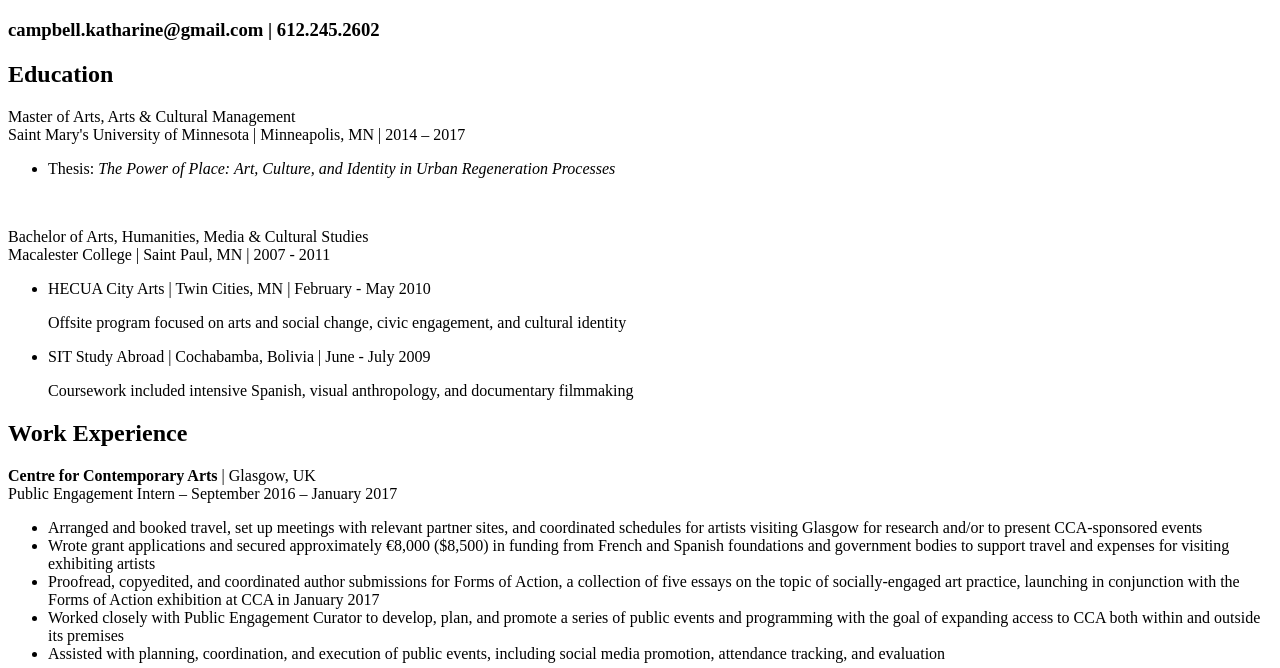
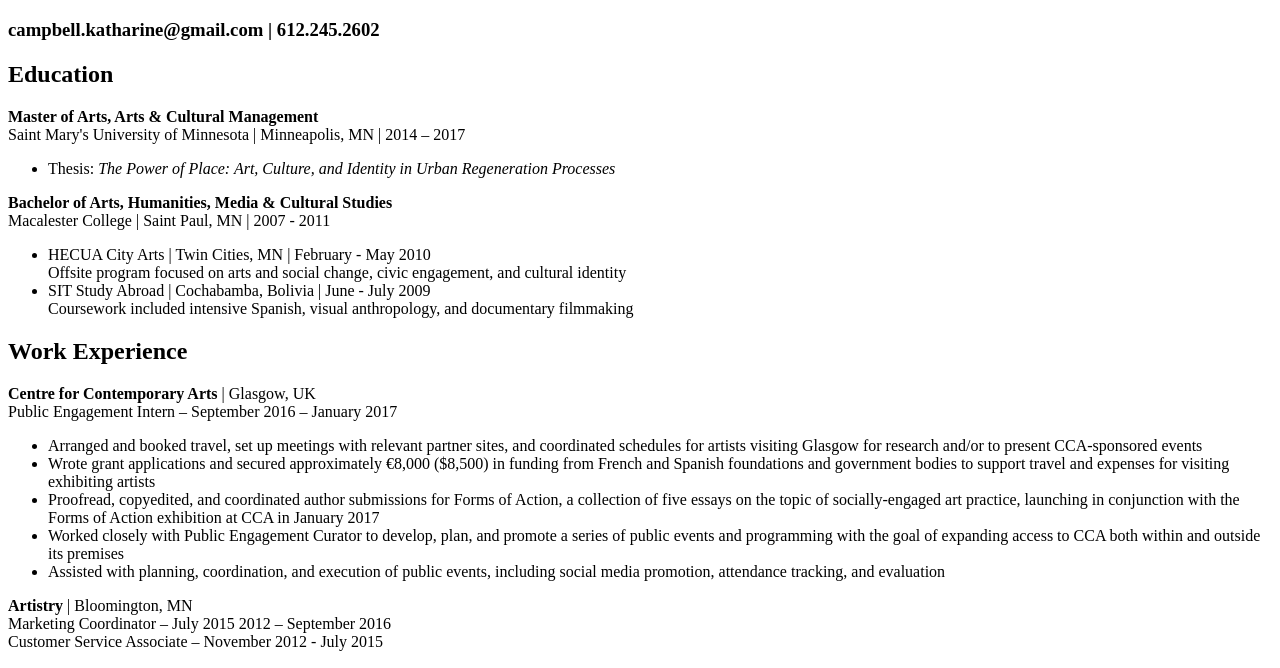
Before and after one commit to katyasoup/katyasoup.github.io, a plain HTML site: page index.html in a window 1280 px wide. Shown: the part 61-729 px from the top of the page. Drawn offline with Linux system fonts and the light colour scheme.

Commit message:
Adjust edu list items

```diff
--- a/index.html
+++ b/index.html
@@ -13,19 +13,18 @@
       </div>
       <div id="education">
         <h2>Education</h2>
-        <p>Master of Arts, Arts &amp; Cultural Management<br />
+        <p><strong>Master of Arts, Arts &amp; Cultural Management</strong><br />
         Saint Mary's University of Minnesota | Minneapolis, MN | 2014 – 2017</p>
         <ul>
           <li>Thesis: <em>The Power of Place: Art, Culture, and Identity in Urban Regeneration Processes</em></li>
         </ul>
-<br />
-        <p>Bachelor of Arts, Humanities, Media &amp; Cultural Studies <br />
+        <p><strong>Bachelor of Arts, Humanities, Media &amp; Cultural Studies</strong> <br />
         Macalester College | Saint Paul, MN | 2007 - 2011</p>
           <ul>
-            <li>HECUA City Arts | Twin Cities, MN | February - May 2010</li>
-            <p>Offsite program focused on arts and social change, civic engagement, and cultural identity</p>
-            <li>SIT Study Abroad | Cochabamba, Bolivia | June - July 2009</li>
-            <p>Coursework included intensive Spanish, visual anthropology, and documentary filmmaking</p>
+            <li>HECUA City Arts | Twin Cities, MN | February - May 2010<br />
+            Offsite program focused on arts and social change, civic engagement, and cultural identity</li>
+            <li>SIT Study Abroad | Cochabamba, Bolivia | June - July 2009<br />
+            Coursework included intensive Spanish, visual anthropology, and documentary filmmaking</li>
         </ul>
       </div>
       <div id="professional">
```
